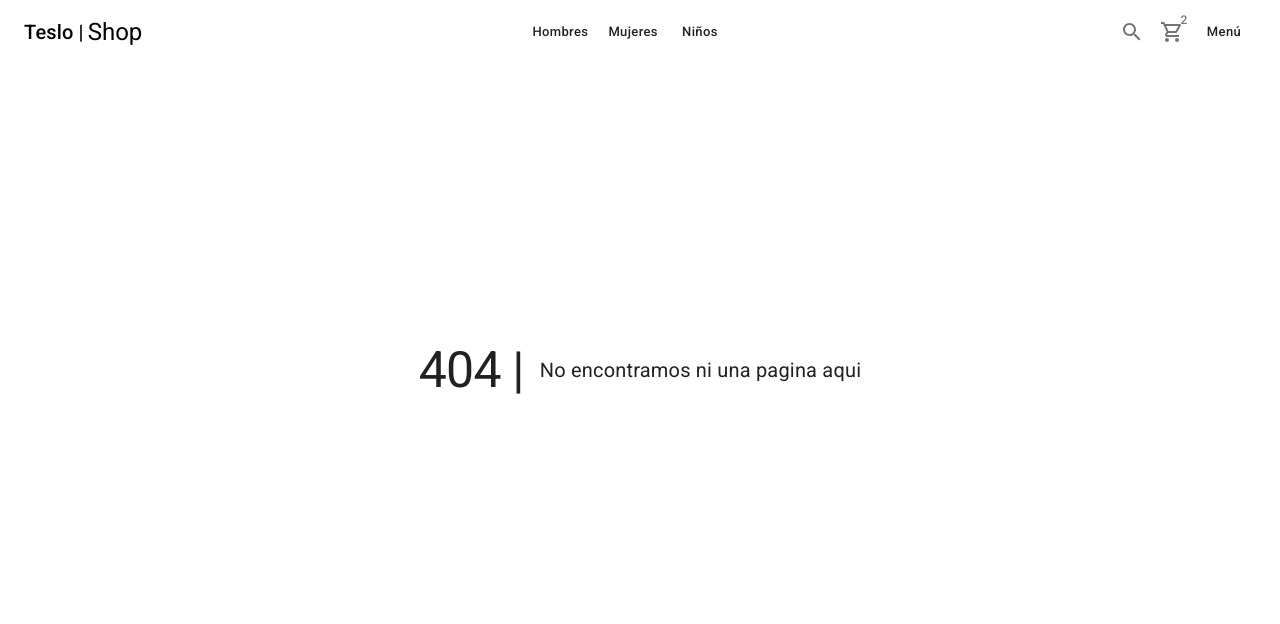
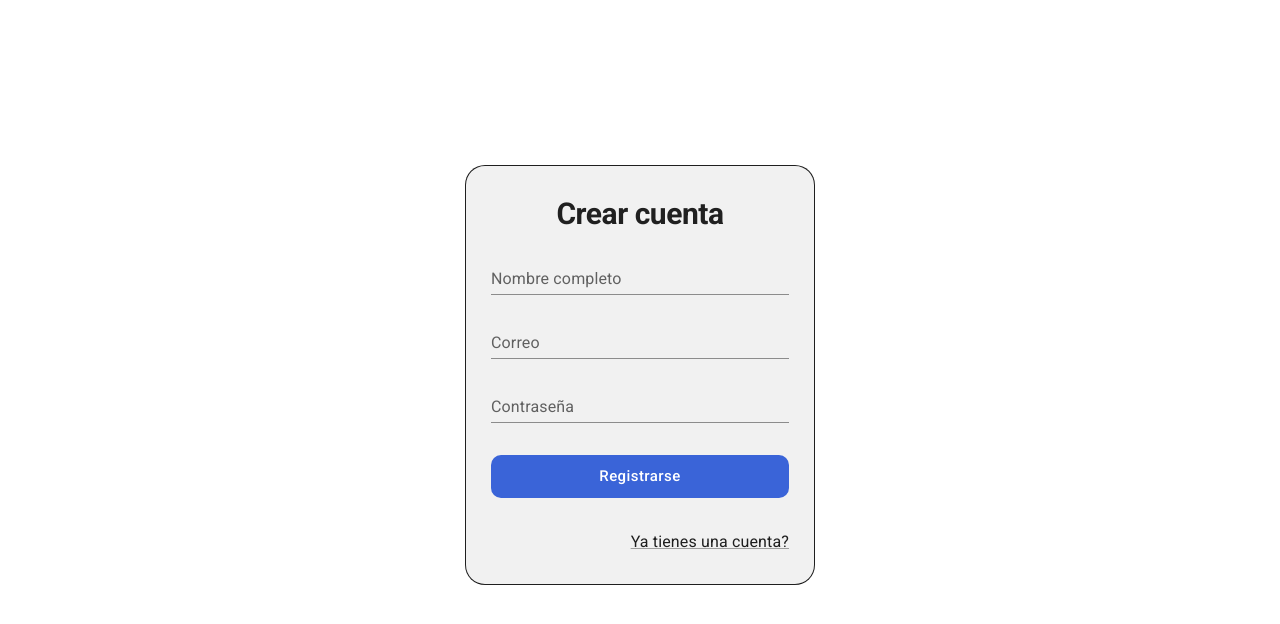
Before and after one commit to DanielHenryL/next-teslo-shop, a Next.js app: page /auth/register in a window 1280 px wide. Before the commit this address had no page. Shown: the top 624 px of the page. Built offline with nearby package versions, Linux system fonts and the light colour scheme.

Commit message:
Creando AuthLayout, loginPage, RegisterPage

```diff
--- /dev/null
+++ b/components/layouts/AuthLayout.tsx
@@ -0,0 +1,22 @@
+import { Box } from "@mui/material"
+import Head from "next/head"
+import { FC, PropsWithChildren } from "react"
+
+interface Props extends PropsWithChildren{
+    title:string
+}
+export const AuthLayout:FC<Props> = ({ children, title }) => {
+  return (
+    <>
+        <Head>
+            <title>{ title }</title>
+        </Head>
+
+        <main>
+            <Box display={'flex'} justifyContent={'center'} alignItems={'center'} height={'calc(100vh - 50px)'}>
+                {children}
+            </Box>
+        </main>
+    </>
+  )
+}
--- a/components/layouts/index.ts
+++ b/components/layouts/index.ts
@@ -1 +1,2 @@
 export * from './ShopLayout'
+export * from './AuthLayout'
--- /dev/null
+++ b/pages/auth/register.tsx
@@ -0,0 +1,44 @@
+import NextLink from 'next/link'
+import { Box, Button, Grid, Link, TextField, Typography } from '@mui/material'
+import { AuthLayout } from '@/components/layouts'
+
+
+const RegistroPage = () => {
+  return (
+    <AuthLayout title={'Registrate'}>
+        <Box sx={{ width:350, padding:'30px 25px', borderRadius:5, border:1, backgroundColor:'#F1F1F1'}}>
+            <Grid container spacing={2}>
+                <Grid item xs={ 12 }>
+                    <Typography textAlign={'center'} variant='h1' component={'h1'}>Crear cuenta</Typography>
+                </Grid>
+                <Grid item xs={ 12 }>
+                    <TextField label='Nombre completo' type='text' variant='standard' fullWidth/>
+                </Grid>
+                <Grid item xs={ 12 }>
+                    <TextField label='Correo' type='email' variant='standard' fullWidth/>
+                </Grid>
+                <Grid item xs={ 12 }>
+                    <TextField label='Contraseña' type='password' variant='standard' fullWidth/>
+                </Grid>
+
+                <Grid item xs={ 12 } sx={{ my:2}}>
+                    <Button color='secondary' className='circular-btn' size='large' fullWidth>
+                        Registrarse
+                    </Button>
+                </Grid>
+                <Grid item xs={ 12 } display={'flex'} justifyContent={'end'} >
+                    <NextLink href='/auth/login' passHref legacyBehavior>
+                        <Link underline='always' color={'primary'}>
+                            Ya tienes una cuenta?
+                        </Link>
+                    </NextLink>
+                </Grid>
+
+            </Grid>
+        </Box>
+
+    </AuthLayout>
+  )
+}
+
+export default RegistroPage
```
Also changed, not shown: pages/auth/login.tsx (added, +38 -0 lines).
